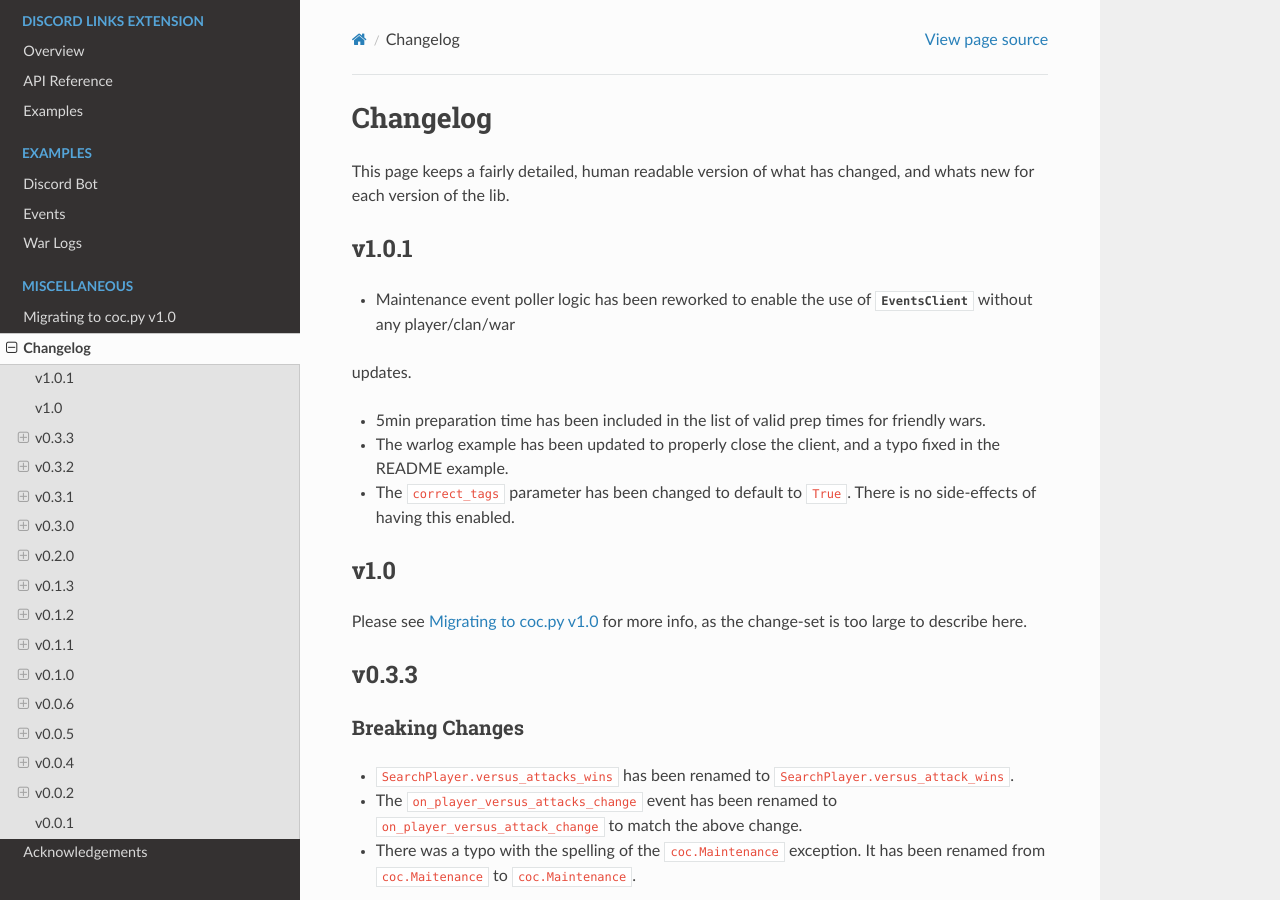
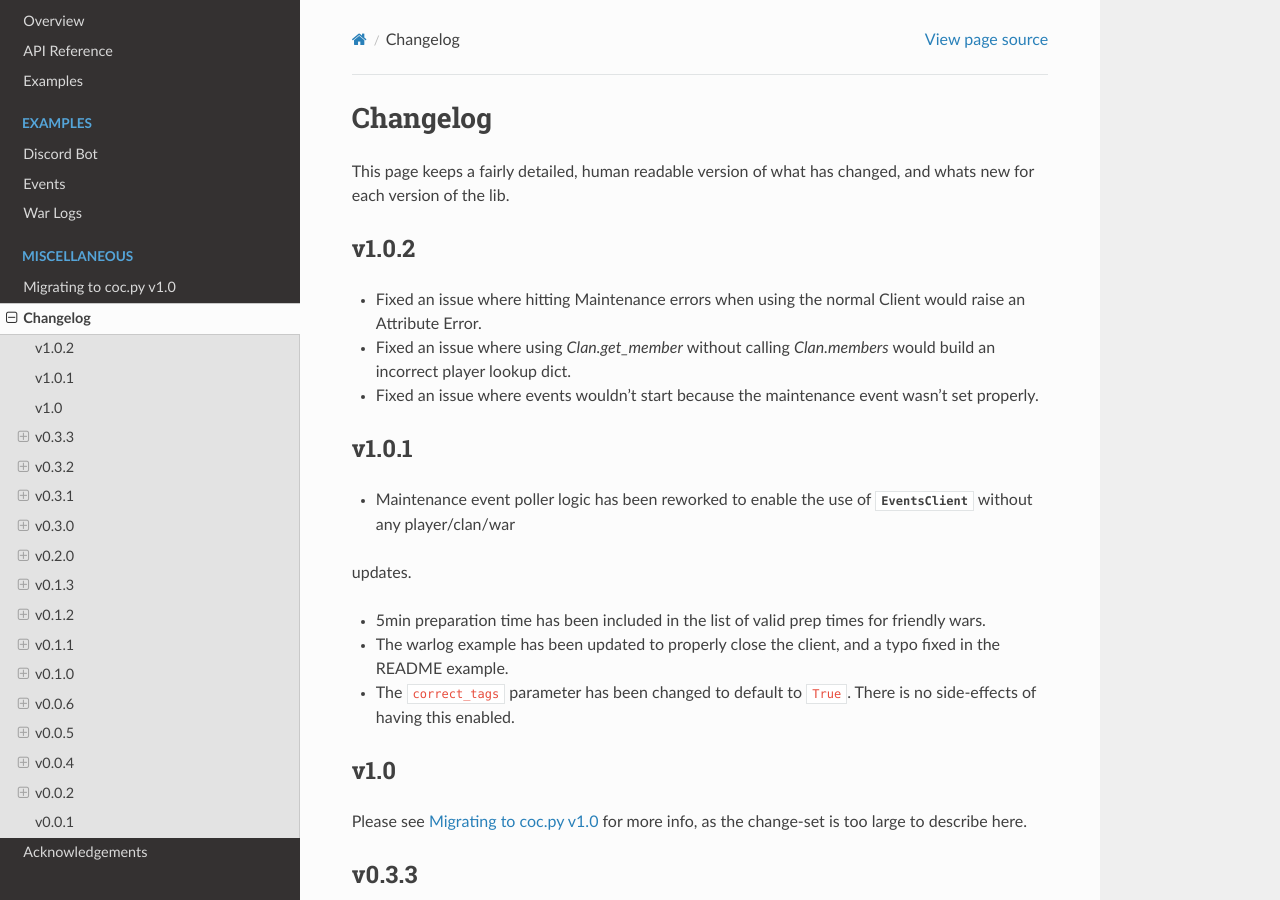
Before and after one commit to mathsman5133/coc.py, a Sphinx documentation site: the page built from docs/miscellaneous/changelog.rst, in a window 1280 px wide and 900 px high. Built offline with Sphinx 7.4.7 and the Read the Docs theme 2.0.0, drawn with Linux system fonts in a browser that asks for light colours; pages that are not in the unit, such as notebooks, are missing from menus.

Commit message:
Version Bump to v1.0.2

```diff
--- a/coc/__init__.py
+++ b/coc/__init__.py
@@ -22,7 +22,7 @@ OUT OF OR IN CONNECTION WITH THE SOFTWARE OR THE USE OR OTHER DEALINGS IN THE
 SOFTWARE.
 """
 
-__version__ = "1.0.1"
+__version__ = "1.0.2"
 
 from .abc import BasePlayer, BaseClan
 from .clans import RankedClan, Clan
--- a/docs/miscellaneous/changelog.rst
+++ b/docs/miscellaneous/changelog.rst
@@ -6,6 +6,16 @@ Changelog
 ===========
 This page keeps a fairly detailed, human readable version
 of what has changed, and whats new for each version of the lib.
+
+v1.0.2
+------
+
+- Fixed an issue where hitting Maintenance errors when using the normal Client would raise an Attribute Error.
+
+- Fixed an issue where using `Clan.get_member` without calling `Clan.members` would build an incorrect player lookup dict.
+
+- Fixed an issue where events wouldn't start because the maintenance event wasn't set properly.
+
 
 v1.0.1
 ------
--- a/setup.py
+++ b/setup.py
@@ -7,7 +7,7 @@ REQUIREMENTS = []
 with open(os.path.join(os.getcwd(), "requirements.txt")) as f:
     REQUIREMENTS = f.read().splitlines()
 
-VERSION = "1.0.1"
+VERSION = "1.0.2"
 if "a" in VERSION:
     VERSION += "+" + subprocess.check_output(["git", "rev-parse", "--short", "HEAD"]).decode("utf-8").strip()
 
```
